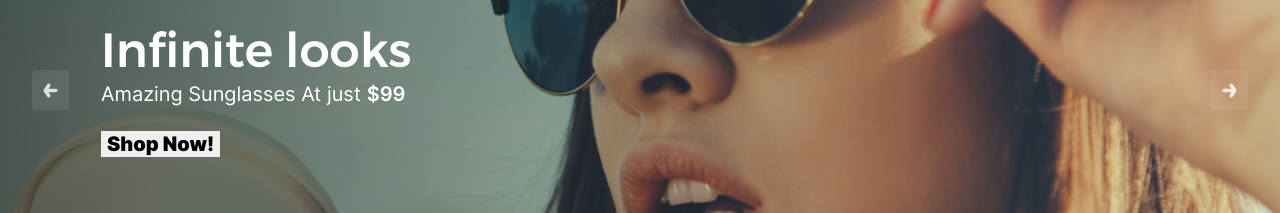
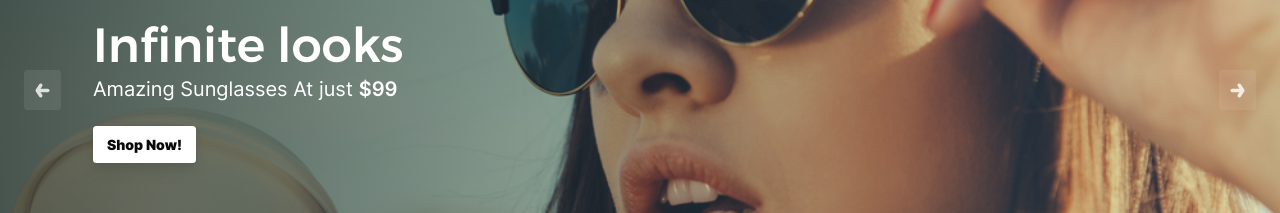
Before and after one commit to YonatanKof/pepp-homapage-central, a Vue app: page /eyewear-demo in a window 1280 px wide. Shown: the part 276-489 px from the top of the page. Built offline with nearby package versions, Linux system fonts and the light colour scheme.

Commit message:
add v-if to next/prev buttons and bit of styling

```diff
--- a/src/components/demo-eyewear/Slideshow.vue
+++ b/src/components/demo-eyewear/Slideshow.vue
@@ -3,7 +3,7 @@
 		<div id="slides" class="slides" :style="`height:` + slidesHeight + `;`">
 			<div class="slide" data-state="active" :style="`background-image: url(` + imageURL + `); display: block;`">
 				<div class="gard-overlay">
-					<button id="prev" class="button-weak-invert button-icon hidden-on-mobile" onclick="minusSlide()">
+					<button v-if="showButtons" id="prev-btn" class="button-weak-invert button-icon hidden-on-mobile" onclick="minusSlide()">
 						<IconSystem>
 							<ArrowLeftAlt />
 						</IconSystem>
@@ -11,11 +11,11 @@
 					<div class="slide-text">
 						<h1 class="title">{{ slideTitle }}</h1>
 						<p class="subtitle" v-html="slideSubTitle"></p>
-						<button :onclick="`parent.open('` + buttonLink + `')`" class="strong-btn-invert body-md bolder">
+						<button :onclick="`parent.open('` + buttonLink + `')`" class="button-strong-invert body-md bolder">
 							{{ buttonText }}
 						</button>
 					</div>
-					<button id="next" class="button-weak-invert button-icon hidden-on-mobile" onclick="plusSlide()">
+					<button v-if="showButtons" id="next-btn" class="button-weak-invert button-icon hidden-on-mobile" onclick="plusSlide()">
 						<IconSystem>
 							<ArrowRightAlt />
 						</IconSystem>
@@ -51,6 +51,7 @@ export default {
 		slideSubTitle: { type: String },
 		buttonText: { type: String },
 		buttonLink: { type: String },
+		showButtons: { type: Boolean, default: true },
 	},
 };
 </script>
@@ -91,7 +92,7 @@ export default {
 		align-items: center;
 		justify-content: space-between;
 		@include linear-gradient(90deg, black, 0.6, 80%);
-		@include content-spacing;
+		// @include content-spacing;
 		@media screen and (max-width: $screen-md) {
 			align-items: flex-end;
 			padding-bottom: 1.5rem;
@@ -103,7 +104,7 @@ export default {
 			color: white;
 			padding: 0 2rem;
 			@media screen and (max-width: $screen-md) {
-				padding: 0;
+				padding: 0 1rem;
 			}
 			#shop_now {
 				font-size: $font-size-1-small;
@@ -144,4 +145,10 @@ export default {
 .slide[data-state="active"] {
 	display: block;
 }
+#prev-btn{
+	margin-inline-start: 1.5rem;
+}
+#next-btn{
+	margin-inline-end: 1.5rem;
+}
 </style>
```
